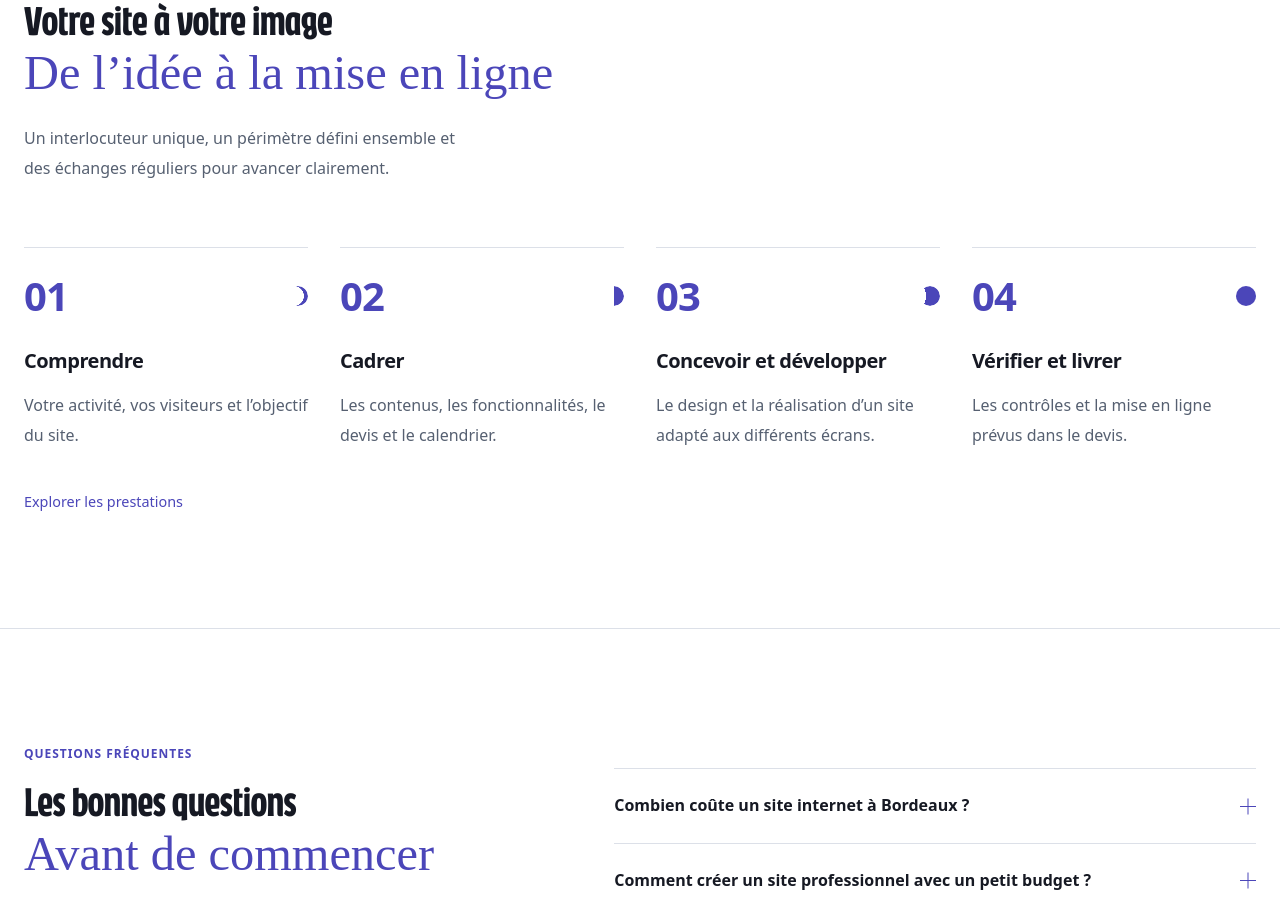
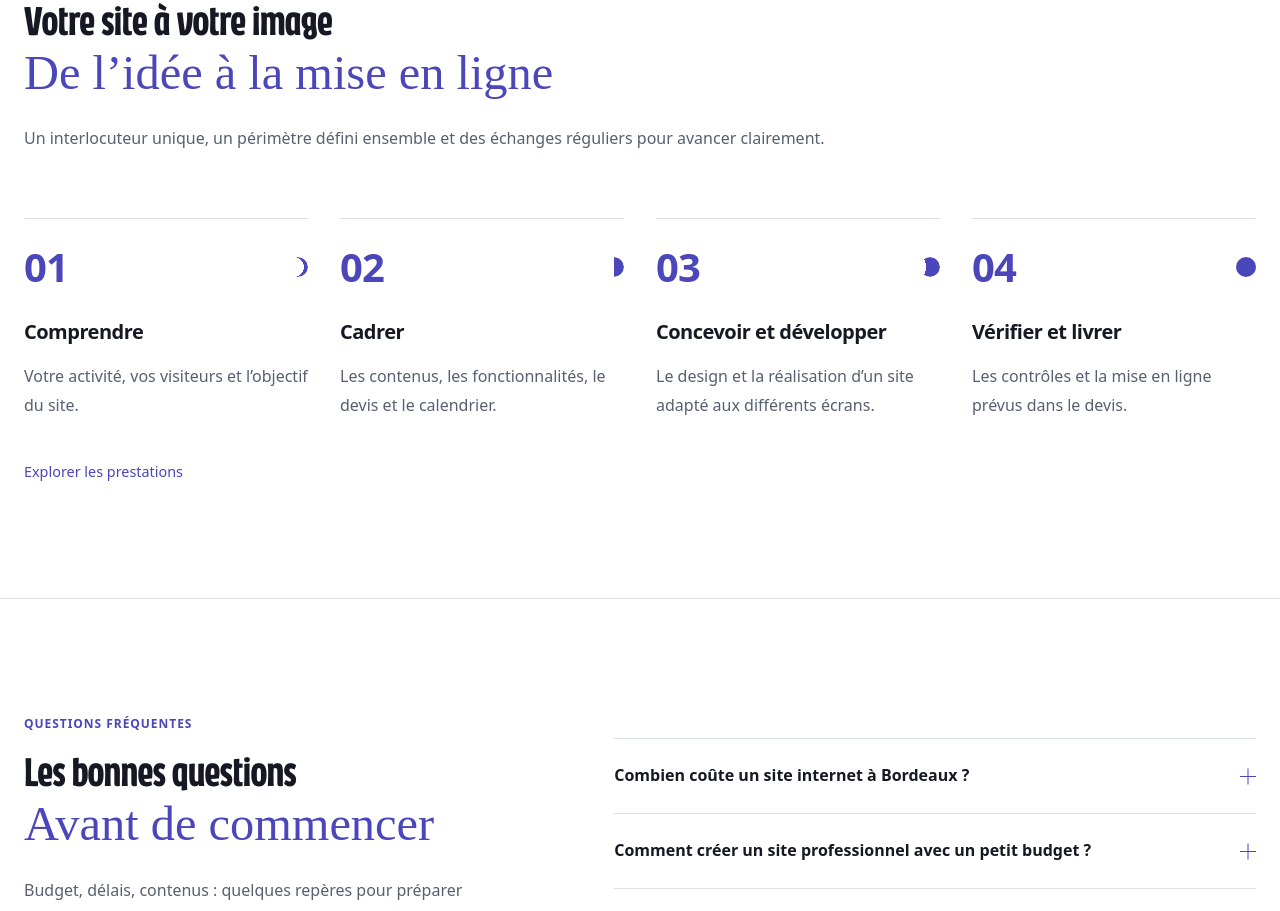
Before and after one commit to GARNIER-Emmanuel/Lunaas, an Angular app: page / in a window 1280 px wide. Shown: the part 4780-5691 px from the top of the page. Built offline with nearby package versions, Linux system fonts and the light colour scheme; a web font is replaced by a local one.

Commit message:
style: expand method section introduction

```diff
--- a/src/app/views/homepage/process-section/process-section.css
+++ b/src/app/views/homepage/process-section/process-section.css
@@ -4,6 +4,9 @@
 }
 .process-section {
   background: var(--color-space);
+}
+.section-description {
+  max-width: none;
 }
 .steps {
   display: grid;
```
